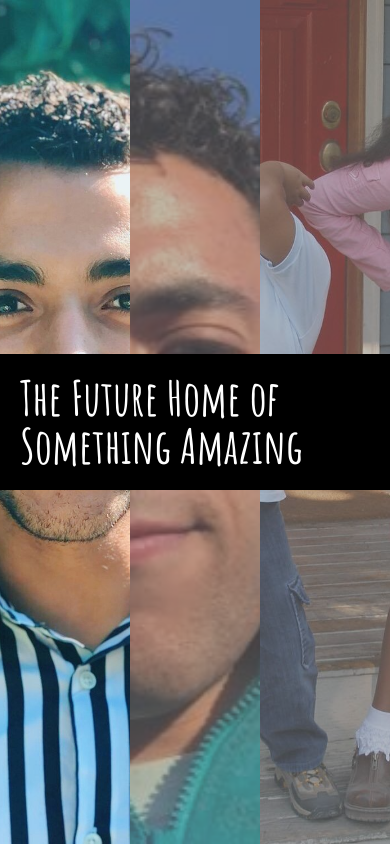
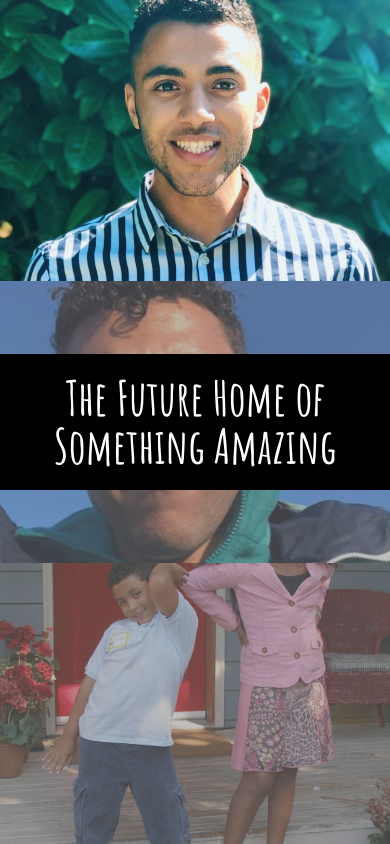
Before and after one commit to jwhector/ttsapodcast, a plain HTML site: page index.html in a window 390 px wide. Drawn offline with Linux system fonts and the light colour scheme.

Commit message:
Add mobile query

```diff
--- a/res/styles.css
+++ b/res/styles.css
@@ -18,6 +18,7 @@ body {
     font-family: 'Amatic SC', cursive;
     color: white;
     padding: 20px;
+    text-align: center;
 }
 
 .background-imgs {
@@ -41,3 +42,14 @@ body {
     transition: ease-in 0.2s;
     opacity: 1;
 }
+
+@media only screen and (max-width: 900px) {
+    .background-imgs {
+        flex-direction: column;
+    }
+
+    .background-imgs img {
+        width: 100vw;
+        height: 33.33vh;
+    }
+}
```
